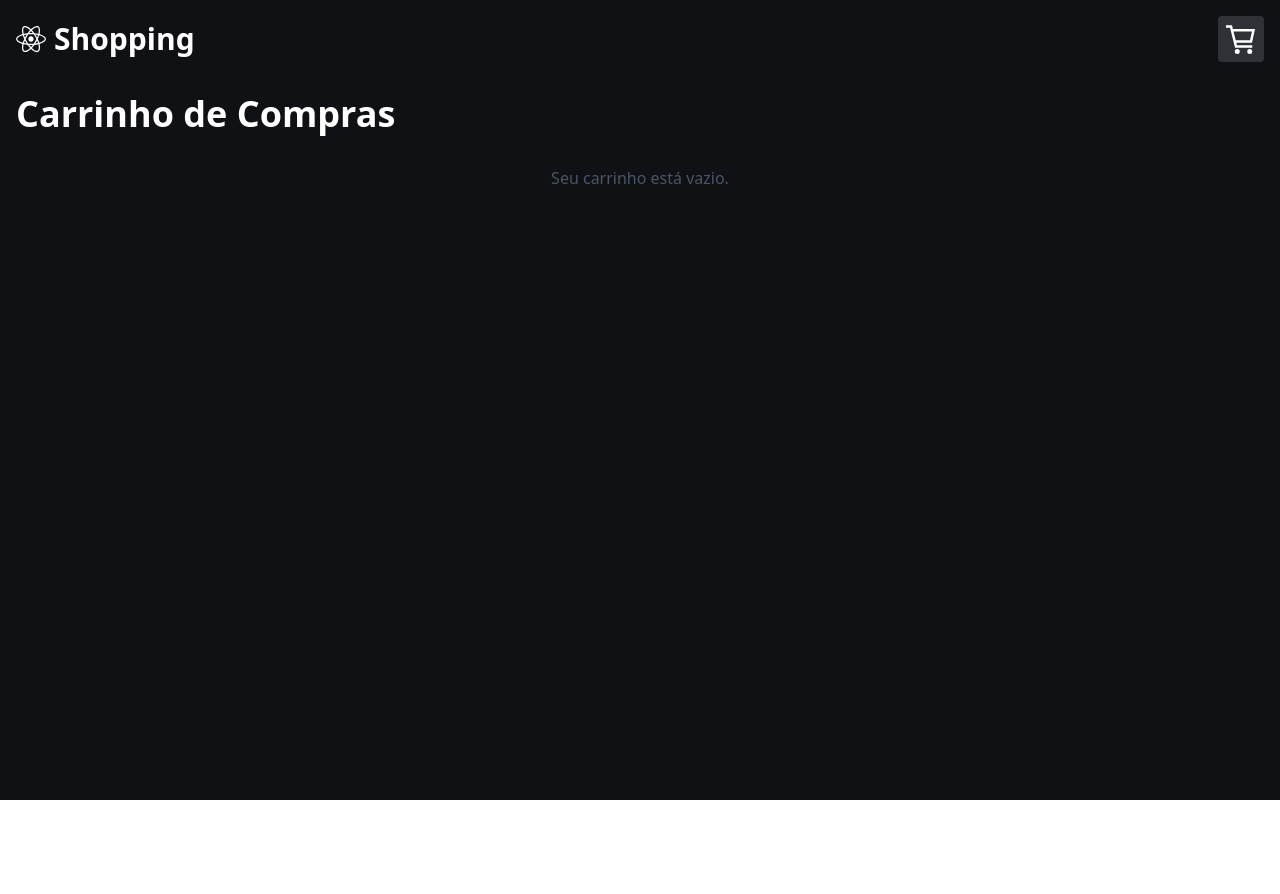
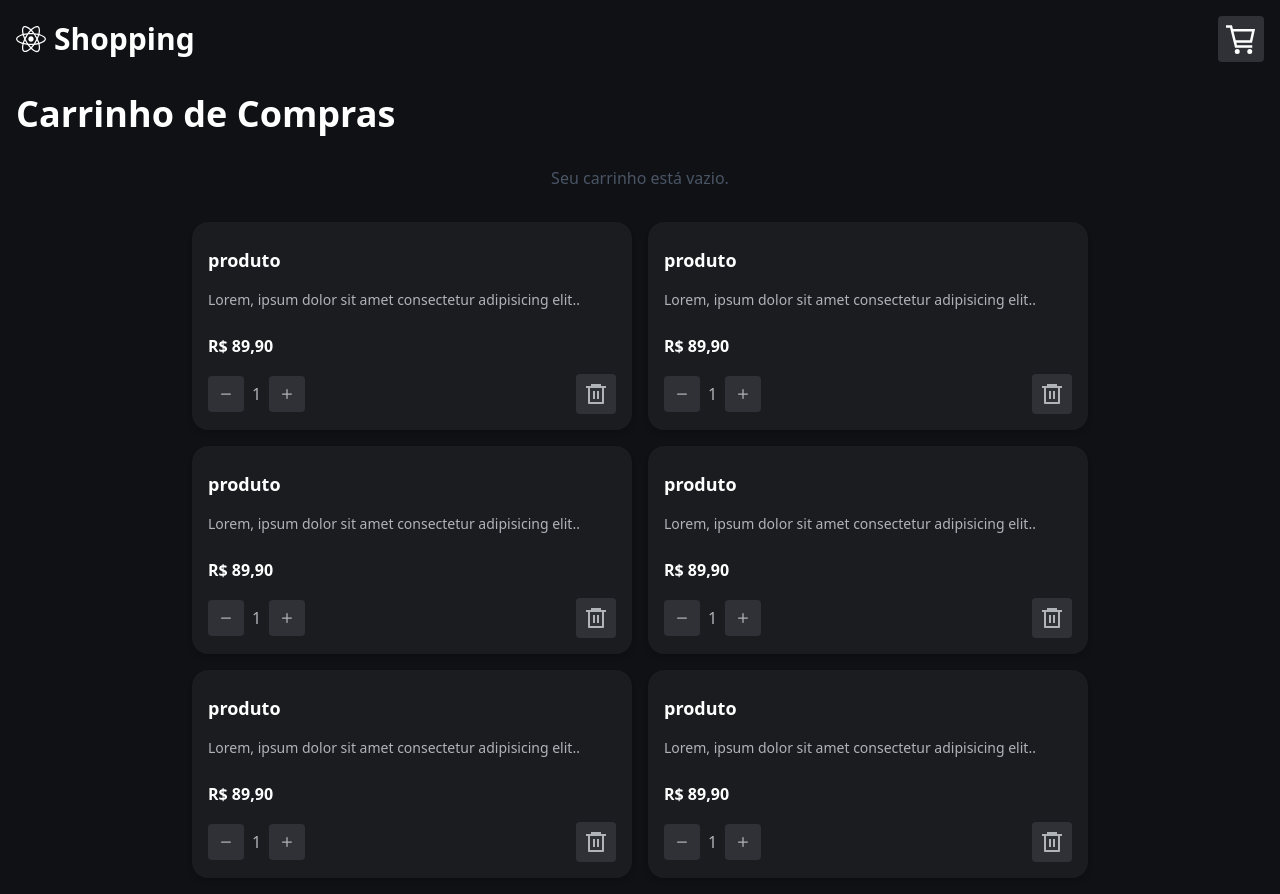
Before and after one commit to g4brielpy/shopping-cart, a React (Vite) app: page /carrinho in a window 1280 px wide. Before the commit the page ends 800 px from the top, so only its background shows below. Built offline with nearby package versions, Linux system fonts and the light colour scheme.

Commit message:
Inclementando componente para cards dos produtos no carrinho

```diff
--- /dev/null
+++ b/src/components/CardCart/index.tsx
@@ -0,0 +1,50 @@
+import { RiDeleteBin6Line } from "react-icons/ri";
+import { IoIosAdd, IoIosRemove } from "react-icons/io";
+
+interface CardCartProps {
+  title: string;
+  description: string;
+  price: string;
+  className?: string;
+}
+
+export function CardCart({
+  title,
+  description,
+  price,
+  className = "",
+}: CardCartProps) {
+  return (
+    <div
+      className={`
+        w-full bg-dark-surface rounded-2xl shadow-md p-4
+        ${className}
+       `}
+    >
+      <div className="flex flex-col gap-4">
+        <h2 className="text-lg font-semibold text-text-primary mt-2">
+          {title}
+        </h2>
+        <p className="text-sm text-secondary-text line-clamp-3">
+          {description}.
+        </p>
+        <p className="font-extrabold text-base mt-2">{price}</p>
+      </div>
+
+      <div className="flex items-center justify-between mt-4">
+        <div className="flex items-center gap-2">
+          <button className="text-secondary-text bg-border-muted p-2 rounded cursor-pointer hover:bg-gray-700 transition-colors">
+            <IoIosRemove size={20} />
+          </button>
+          <span className="text-secondary-text">1</span>
+          <button className="text-secondary-text bg-border-muted p-2 rounded cursor-pointer hover:bg-gray-700 transition-colors">
+            <IoIosAdd size={20} />
+          </button>
+        </div>
+        <button className="text-secondary-text bg-border-muted p-2 rounded cursor-pointer hover:text-red-500 transition-colors">
+          <RiDeleteBin6Line size={24} />
+        </button>
+      </div>
+    </div>
+  );
+}
--- a/src/pages/CartPage/index.tsx
+++ b/src/pages/CartPage/index.tsx
@@ -1,13 +1,47 @@
 import TitleCustom from "../../components/TitleCustom";
+import { CardCart } from "../../components/CardCart";
 
 export default function CartPage() {
   return (
     <main className="container mx-auto p-4">
       <TitleCustom>Carrinho de Compras</TitleCustom>
+
       <section className="my-8">
         <p className="text-center text-gray-600">Seu carrinho está vazio.</p>
       </section>
-      <section></section>
+
+      <section className="max-w-4xl mx-auto grid grid-cols-1 sm:grid-cols-2  gap-4 justify-items-center">
+        <CardCart
+          title="produto"
+          description="Lorem, ipsum dolor sit amet consectetur adipisicing elit."
+          price="R$ 89,90"
+        />
+        <CardCart
+          title="produto"
+          description="Lorem, ipsum dolor sit amet consectetur adipisicing elit."
+          price="R$ 89,90"
+        />
+        <CardCart
+          title="produto"
+          description="Lorem, ipsum dolor sit amet consectetur adipisicing elit."
+          price="R$ 89,90"
+        />
+        <CardCart
+          title="produto"
+          description="Lorem, ipsum dolor sit amet consectetur adipisicing elit."
+          price="R$ 89,90"
+        />
+        <CardCart
+          title="produto"
+          description="Lorem, ipsum dolor sit amet consectetur adipisicing elit."
+          price="R$ 89,90"
+        />
+        <CardCart
+          title="produto"
+          description="Lorem, ipsum dolor sit amet consectetur adipisicing elit."
+          price="R$ 89,90"
+        />
+      </section>
     </main>
   );
 }
```
